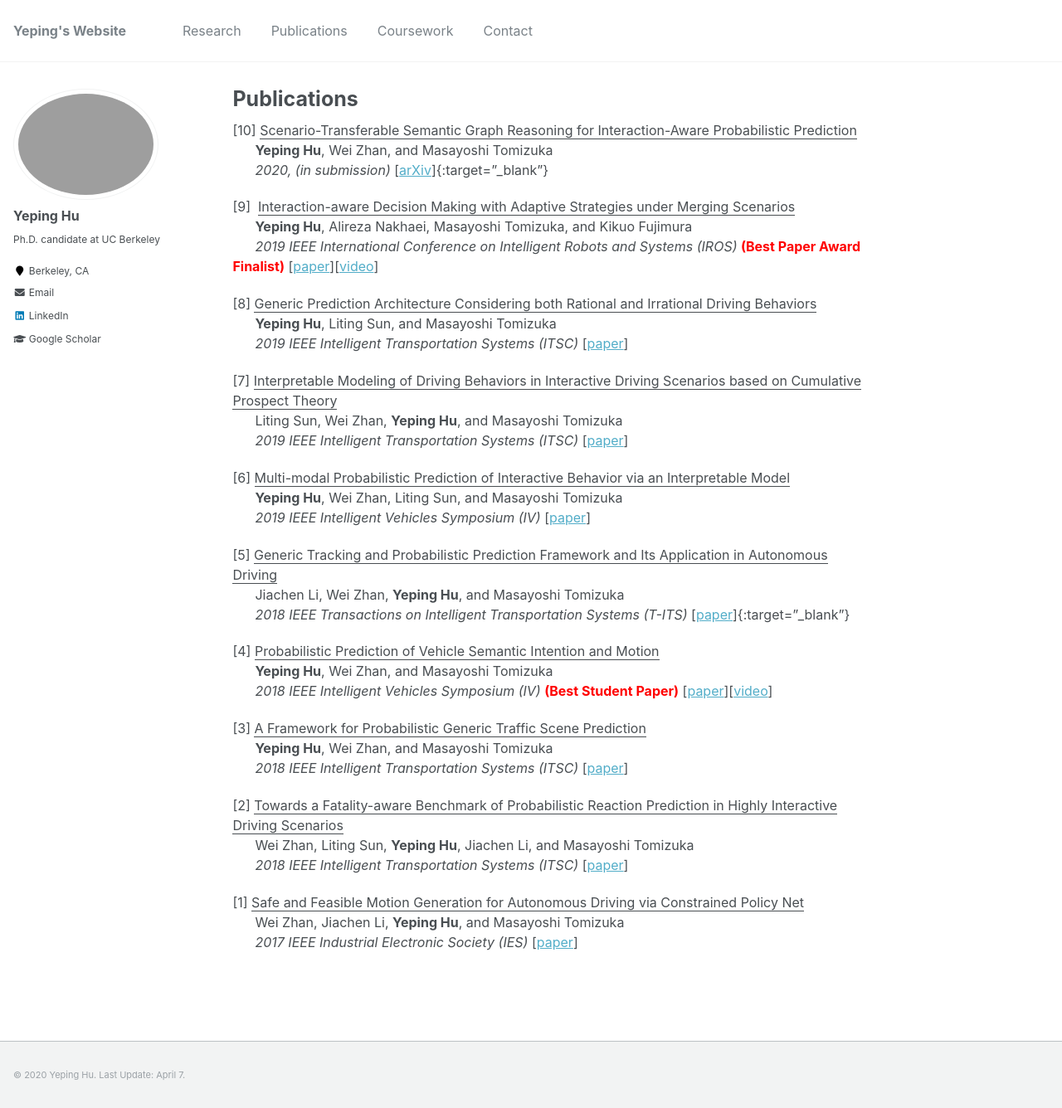
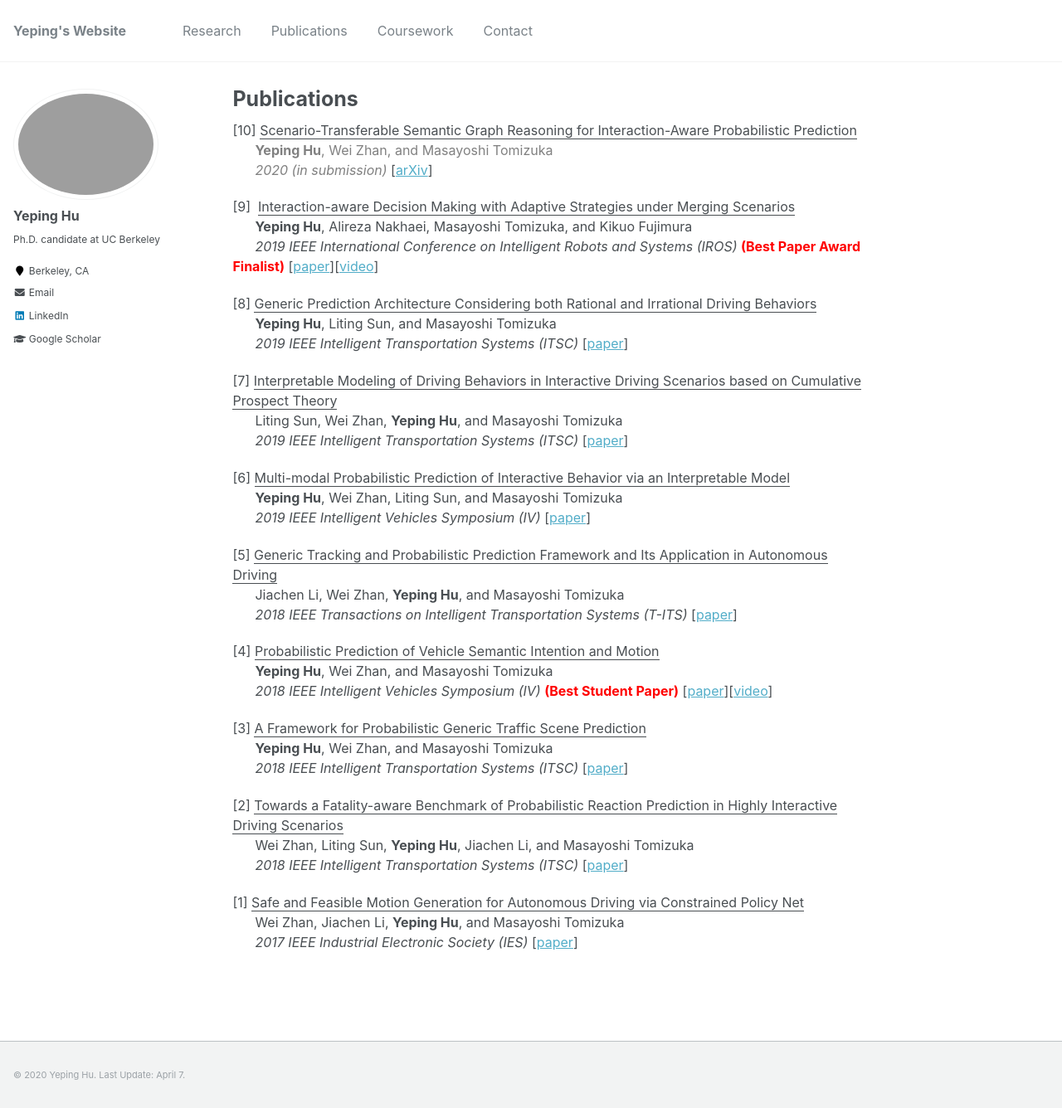
Before and after one commit to Yeping-Hu/yeping-hu.github.io, a Jekyll site: the page built from _pages/publications.md, in a window 1280 px wide and 1336 px high. Shown: the whole window at 83% size. Built offline with Jekyll 4.4.1, drawn with Linux system fonts in a browser that asks for light colours; a script that is not in the unit is left out.

Commit message:
update paper

```diff
--- a/_pages/publications.md
+++ b/_pages/publications.md
@@ -11,7 +11,7 @@ body, td {
 }
 </style>
 
-[10] <u>Scenario-Transferable Semantic Graph Reasoning for Interaction-Aware Probabilistic Prediction</u><br />		&nbsp;&nbsp;&nbsp;&nbsp;&nbsp;&nbsp;**Yeping Hu**, Wei Zhan, and Masayoshi Tomizuka<br />		&nbsp;&nbsp;&nbsp;&nbsp;&nbsp;&nbsp;*2020, (in submission)* [[arXiv](http://arxiv.org/abs/2004.03053)]{:target="_blank"}
+[10] <u>Scenario-Transferable Semantic Graph Reasoning for Interaction-Aware Probabilistic Prediction</u><br />		&nbsp;&nbsp;&nbsp;&nbsp;&nbsp;&nbsp;<span style="color:gray">**Yeping Hu**, Wei Zhan, and Masayoshi Tomizuka</span><br />		&nbsp;&nbsp;&nbsp;&nbsp;&nbsp;&nbsp;<span style="color:gray">*2020 (in submission)*</span> [[arXiv](http://arxiv.org/abs/2004.03053){:target="_blank"}]
 
 [9]  <u>Interaction-aware Decision Making with Adaptive Strategies under Merging Scenarios</u><br />		&nbsp;&nbsp;&nbsp;&nbsp;&nbsp;&nbsp;**Yeping Hu**, Alireza Nakhaei, Masayoshi Tomizuka, and Kikuo Fujimura <br />		&nbsp;&nbsp;&nbsp;&nbsp;&nbsp;&nbsp;*2019 IEEE International Conference on Intelligent Robots and Systems (IROS)*<span style="color:red"> **(Best Paper Award Finalist)**</span> [[paper](https://ieeexplore.ieee.org/stamp/stamp.jsp?tp=&arnumber=8968478){:target="_blank"}\]\[[video](https://youtu.be/2CTTFHDW1ec){:target="_blank"}\]
 
@@ -21,7 +21,7 @@ body, td {
 
 [6] <u>Multi-modal Probabilistic Prediction of Interactive Behavior via an Interpretable Model</u><br />&nbsp;&nbsp;&nbsp;&nbsp;&nbsp;&nbsp;**Yeping Hu**, Wei Zhan, Liting Sun, and Masayoshi Tomizuka<br />&nbsp;&nbsp;&nbsp;&nbsp;&nbsp;&nbsp;*2019 IEEE Intelligent Vehicles Symposium (IV)* \[[paper](https://ieeexplore.ieee.org/stamp/stamp.jsp?tp=&arnumber=8813796){:target="_blank"}\]
 
-[5] <u>Generic Tracking and Probabilistic Prediction Framework and Its Application in Autonomous Driving</u><br />&nbsp;&nbsp;&nbsp;&nbsp;&nbsp;&nbsp;Jiachen Li, Wei Zhan, **Yeping Hu**, and Masayoshi Tomizuka<br />&nbsp;&nbsp;&nbsp;&nbsp;&nbsp;&nbsp;*2018 IEEE Transactions on Intelligent Transportation Systems (T-ITS)* [[paper](https://ieeexplore.ieee.org/stamp/stamp.jsp?arnumber=8789525)]{:target="_blank"}
+[5] <u>Generic Tracking and Probabilistic Prediction Framework and Its Application in Autonomous Driving</u><br />&nbsp;&nbsp;&nbsp;&nbsp;&nbsp;&nbsp;Jiachen Li, Wei Zhan, **Yeping Hu**, and Masayoshi Tomizuka<br />&nbsp;&nbsp;&nbsp;&nbsp;&nbsp;&nbsp;*2018 IEEE Transactions on Intelligent Transportation Systems (T-ITS)* [[paper](https://ieeexplore.ieee.org/stamp/stamp.jsp?arnumber=8789525){:target="_blank"}]
 
 [4] <u>Probabilistic Prediction of Vehicle Semantic Intention and Motion</u><br />&nbsp;&nbsp;&nbsp;&nbsp;&nbsp;&nbsp;**Yeping Hu**, Wei Zhan, and Masayoshi Tomizuka<br />&nbsp;&nbsp;&nbsp;&nbsp;&nbsp;&nbsp;*2018 IEEE Intelligent Vehicles Symposium (IV)* <span style="color:red"> **(Best Student Paper)**</span> \[[paper](https://ieeexplore.ieee.org/stamp/stamp.jsp?arnumber=8500419){:target="_blank"}\]\[[video](https://youtu.be/6A3Hl-mRhbI){:target="_blank"}\]
 
```
